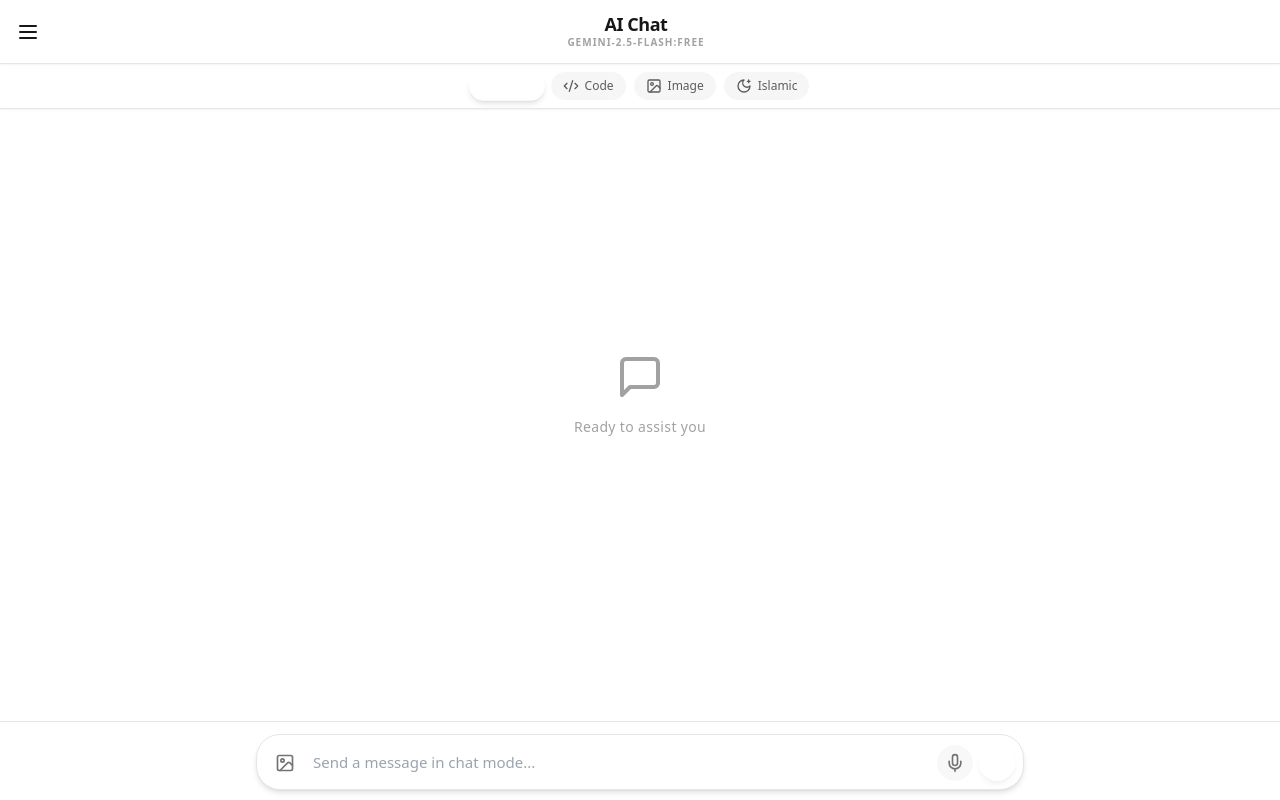
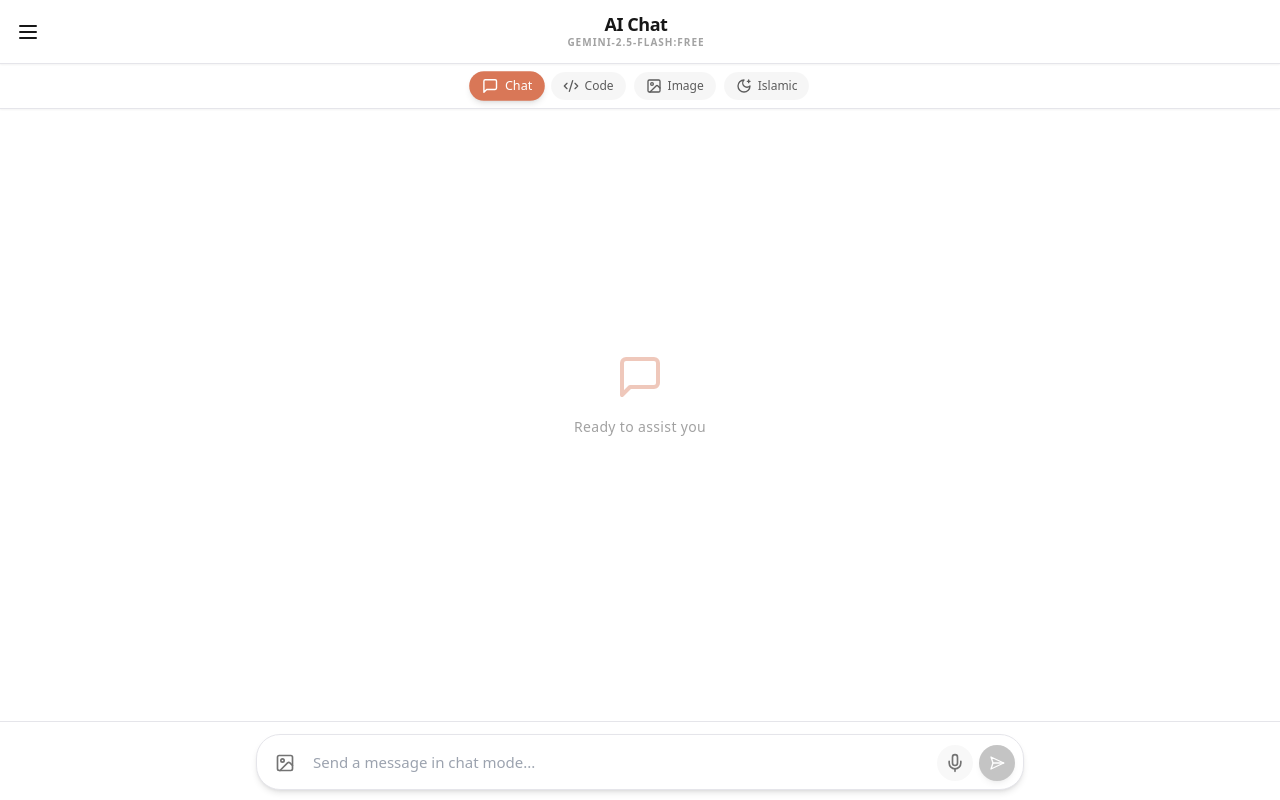
Before and after one commit to legendcatcoin-collab/chat, a Next.js app: page / in a window 1280 px wide. Built offline with nearby package versions, Linux system fonts and the light colour scheme.

Commit message:
fix: add primary color to tailwind config so mode buttons are visible

```diff
--- a/tailwind.config.ts
+++ b/tailwind.config.ts
@@ -17,6 +17,7 @@ const config: Config = {
         },
         border: "var(--border)",
         sidebar: "var(--sidebar)",
+        primary: "var(--primary)",
       },
       animation: {
         'fade-in': 'fadeIn 0.3s ease-out',
```
